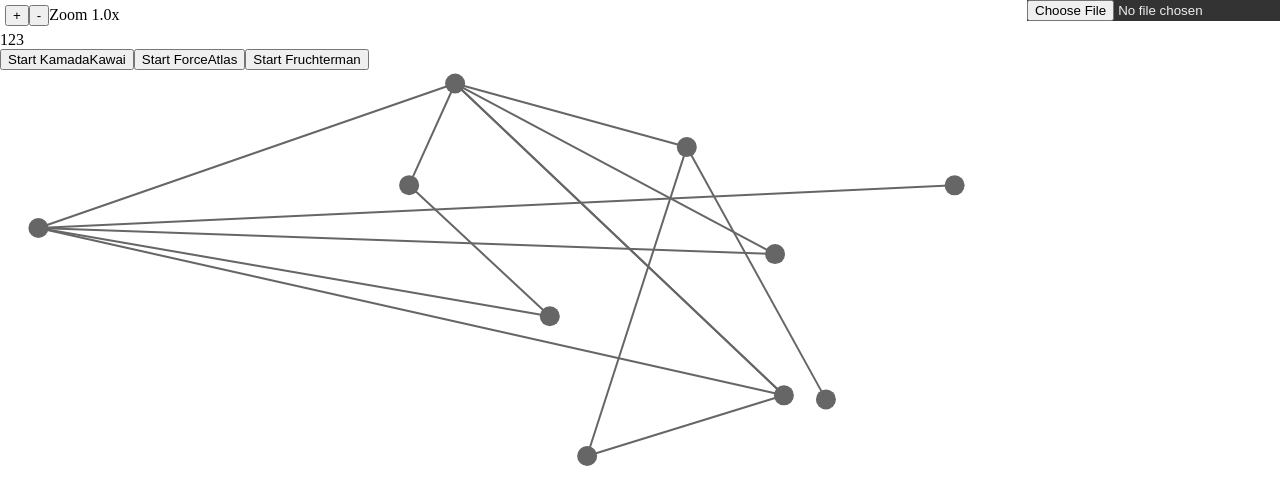
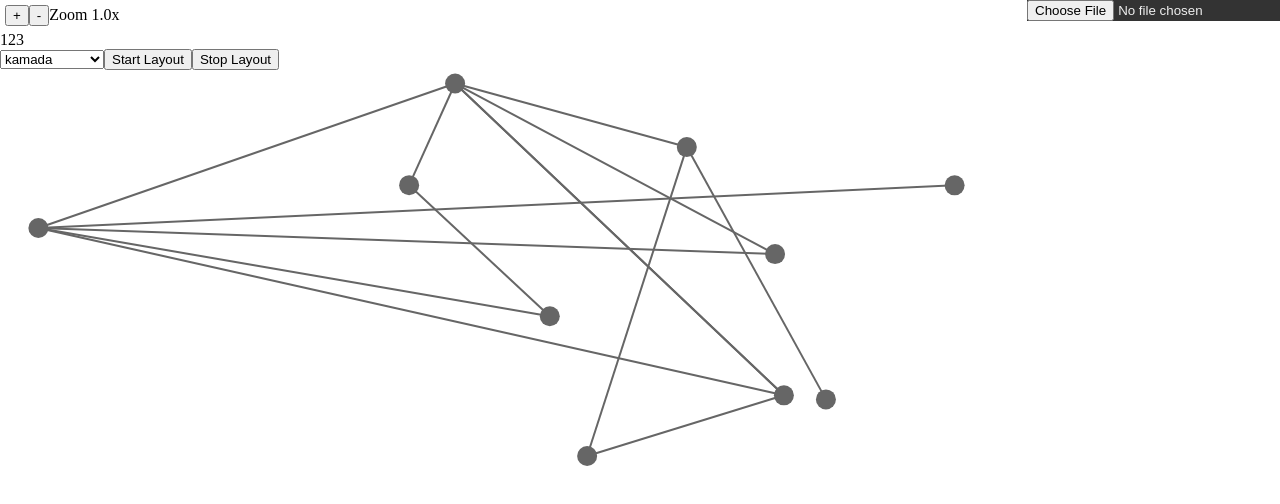
Before and after one commit to emkons/NetVisual, a Preact app: page / in a window 1280 px wide. Shown: the top 504 px of the page. Built offline with nearby package versions, Linux system fonts and the light colour scheme.

Commit message:
Add select for layout algorithm choice

```diff
--- a/src/Graphy/classes/Events.ts
+++ b/src/Graphy/classes/Events.ts
@@ -20,6 +20,14 @@ export default class Events {
     return eventId
   }
 
+  public unsub(name: string, eventId: string): boolean {
+    if (name in this.events && eventId in this.events[name]) {
+      delete this.events[name][eventId]
+      return true
+    }
+    return false
+  }
+
   public dispatch(name: string, payload: any): void {
     if (name in this.events) {
       for (const event in this.events[name]) {
--- a/src/components/Controls/StatusBar/index.tsx
+++ b/src/components/Controls/StatusBar/index.tsx
@@ -5,56 +5,92 @@ import DataObjectInfo from '../DataObjectInfo'
 import { graphy } from '../../../Graphy/Instance'
 
 import * as style from './style.scss'
+import Layout from '../../../Graphy/classes/Layout'
 
 interface Props {}
 
 interface State {}
 
 export default class StatusBar extends Component<Props, State> {
-  async startForceAtlas() {
-    const fA = await import(
-      /* webpackChunkName: 'layout' */
-      '../../../Graphy/layout/MDS'
-    )
-    const fa = new fA.default()
-    fa.subscribe('iteration', graph => {
-      // console.log('increment', graph)
+  private algos: string[] = ['kamada', 'force-atlas', 'force-directed', 'fruchterman', 'mds']
+  private selectedAlgo: string = 'kamada'
+  private algo: Layout
+  private iterationCb: string = null
+
+  changeMethod(event: Event) {
+    this.selectedAlgo = event.target['value']
+  }
+
+  async startLayout() {
+    this.stopLayout()
+    switch (this.selectedAlgo) {
+      case 'kamada':
+        const kk = await import(
+          /* webpackChunkName: 'layout' */
+          '../../../Graphy/layout/KamadaKawai'
+        )
+        this.algo = new kk.default()
+        break
+      case 'force-atlas':
+        const fa = await import(
+          /* webpackChunkName: 'layout' */
+          '../../../Graphy/layout/ForceAtlas'
+        )
+        this.algo = new fa.default()
+        break
+      case 'force-directed':
+        const fd = await import(
+          /* webpackChunkName: 'layout' */
+          '../../../Graphy/layout/ForceDirected'
+        )
+        this.algo = new fd.default()
+        break
+      case 'fruchterman':
+        const fr = await import(
+          /* webpackChunkName: 'layout' */
+          '../../../Graphy/layout/FruchtermanReingold'
+        )
+        this.algo = new fr.default()
+        break
+      case 'mds':
+        const mds = await import(
+          /* webpackChunkName: 'layout' */
+          '../../../Graphy/layout/MDS'
+        )
+        this.algo = new mds.default()
+        break
+    }
+    if (this.algo) {
+      this.algo.start(graphy.graph)
+    }
+    this.iterationCb = this.algo.subscribe('iteration', graph => {
       graphy.events.dispatch('render', null)
     })
-    fa.start(graphy.graph)
   }
-  async startForceDirected() {
-    const fD = await import(
-      /* webpackChunkName: 'layout' */
-      '../../../Graphy/layout/ForceAtlas'
-    )
-    const fa = new fD.default()
-    fa.subscribe('iteration', graph => {
-      graphy.events.dispatch('render', null)
-    })
-    fa.start(graphy.graph)
+  stopLayout() {
+    if (this.algo) {
+      this.algo.stop()
+    }
+    if (this.iterationCb) {
+      this.algo.unsub('iteration', this.iterationCb)
+      this.iterationCb = null
+    }
   }
-  async startFruchterman() {
-    import(
-      /* webpackChunkName: 'layout' */
-      '../../../Graphy/layout/FruchtermanReingold'
-    ).then(fR => {
-      const fa = new fR.default()
-      fa.subscribe('iteration', graph => {
-        // console.log('increment', graph)
-        graphy.events.dispatch('render', null)
-      })
-      fa.start(graphy.graph)
-    })
-  }
+
   render() {
     return (
       <div class={style.statusBar}>
         <Expander>
           <div class={style.nodeCount}>123</div>
-          <button onClick={this.startForceAtlas}>Start KamadaKawai</button>
-          <button onClick={this.startForceDirected}>Start ForceAtlas</button>
-          <button onClick={this.startFruchterman}>Start Fruchterman</button>
+          <select name="layout-algo" id="layout-algo" onChange={this.changeMethod.bind(this)}>
+            {this.algos.map(algo => (
+              <option value={algo} selected={algo === this.selectedAlgo}>
+                {algo}
+              </option>
+            ))}
+          </select>
+          <button onClick={this.startLayout.bind(this)}>Start Layout</button>
+          <button onClick={this.stopLayout.bind(this)}>Stop Layout</button>
         </Expander>
       </div>
     )
```
